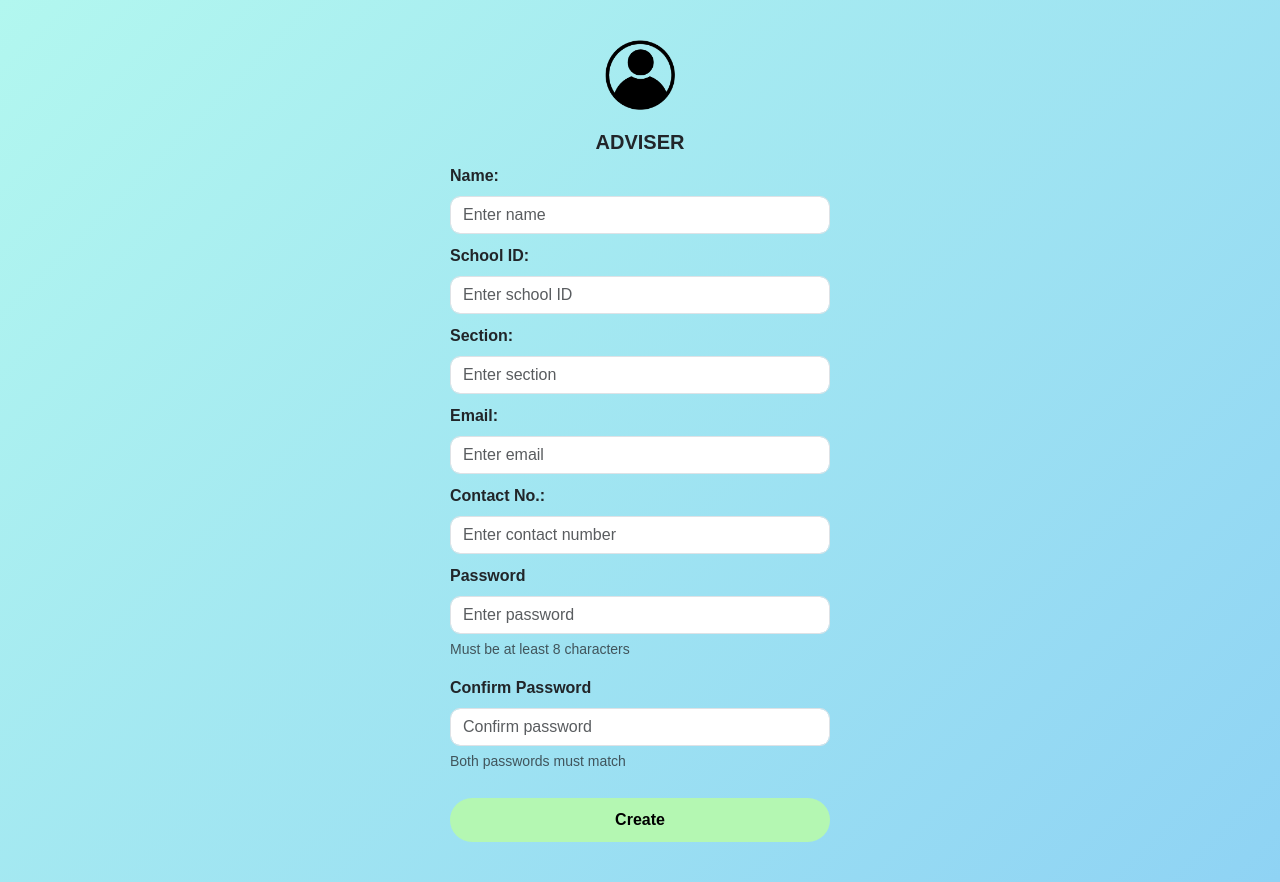
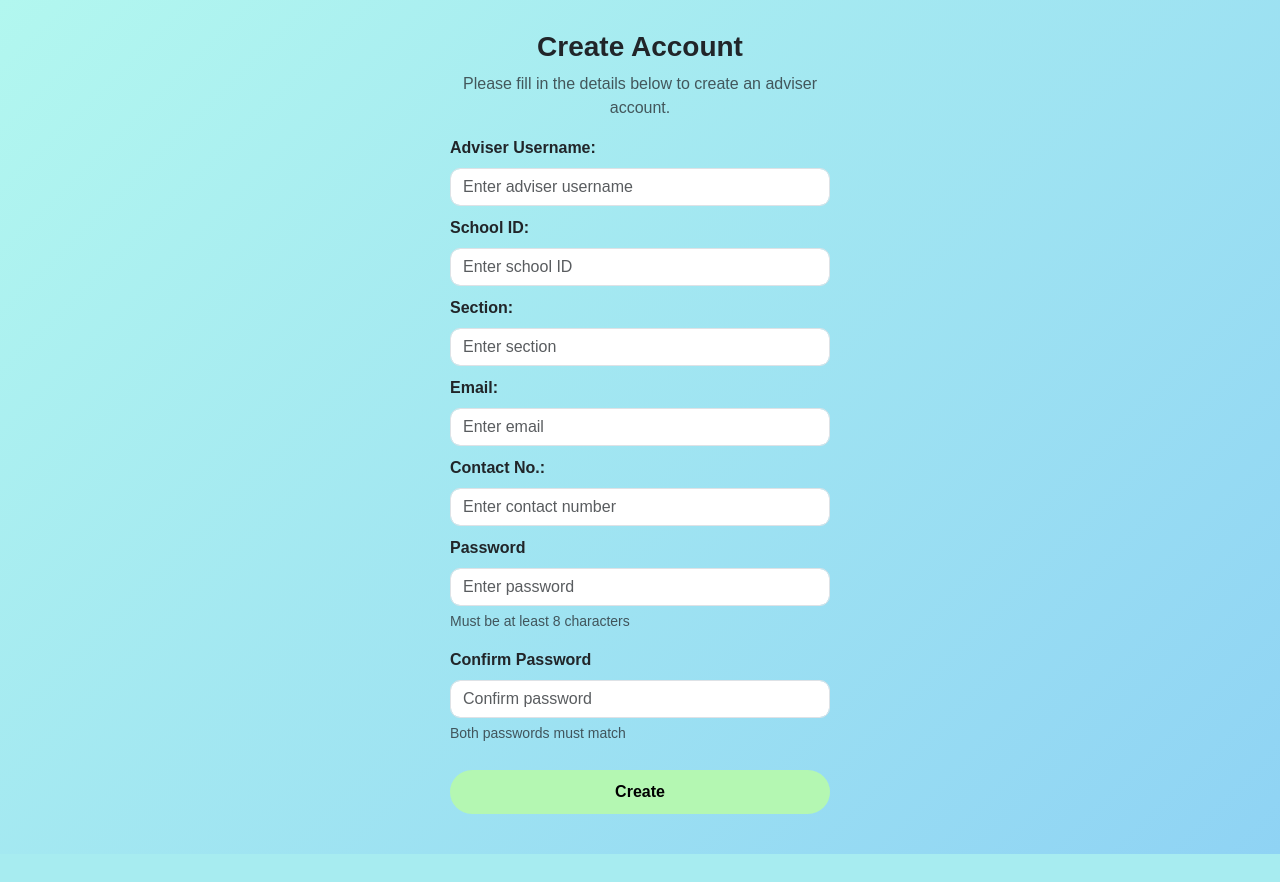
Before and after one commit to kiannaquines/iroom_meet, a PHP site: page /CreateAccountAdviser.php in a window 1280 px wide. After the commit the page ends 854 px from the top, so only its background shows below. Run offline with PHP 8.4, Linux system fonts and the light colour scheme.

Commit message:
refactor: clean up unused code and improve form labels for clarity

```diff
--- a/AdviserWeeklyPerformance.php
+++ b/AdviserWeeklyPerformance.php
@@ -30,8 +30,6 @@ include './backend/logic/auth_check.php';
     <img src="Pictures/person_icon.png" alt="person_icon" class="me-2 person_icon" width="30" height="30">
     <h5 class="mb-0" style="text-transform: uppercase;"><?php echo $_SESSION['username']; ?></h5>
   </div>
-
-
 
   <?php include './backend/includes/_header.php'; ?>
 
--- a/CreateAccountAdviser.php
+++ b/CreateAccountAdviser.php
@@ -71,16 +71,13 @@
 </head>
 <body>
   <div class="profile-container">
-    <!-- Profile Image -->
-    <img src="Pictures/person_icon.png" alt="person_icon" class="person_icon">
-
     <!-- Role -->
-    <h5 class="fw-bold">ADVISER</h5>
-
+    <h3 class="fw-bold">Create Account</h3>
+    <p class="text-muted">Please fill in the details below to create an adviser account.</p>
     <!-- Form -->
     <form action="./backend/logic/adviser_create.php" method="POST">
-      <label class="form-label">Name:</label>
-      <input type="text" class="form-control" name="name" placeholder="Enter name">
+      <label class="form-label">Adviser Username:</label>
+      <input type="text" class="form-control" name="name" placeholder="Enter adviser username">
 
       <label class="form-label">School ID:</label>
       <input type="text" class="form-control" name="school_id" placeholder="Enter school ID">
--- a/CreateAccountParent.php
+++ b/CreateAccountParent.php
@@ -78,11 +78,13 @@
 
     <!-- Role -->
     <h5 class="fw-bold">PARENT</h5>
+    <p class="text-muted">Create a new parent account</p>
+
 
     <!-- Form -->
     <form action="./backend/logic/parent_create.php" method="POST">
-      <label class="form-label">Parent Name:</label>
-      <input type="text" class="form-control" name="parent_name" placeholder="Enter parent name">
+      <label class="form-label">Parent Username:</label>
+      <input type="text" class="form-control" name="parent_name" placeholder="Enter parent username">
 
       <label class="form-label">Student Name:</label>
       <input type="text" class="form-control" name="student_name" placeholder="Enter student name">
```
